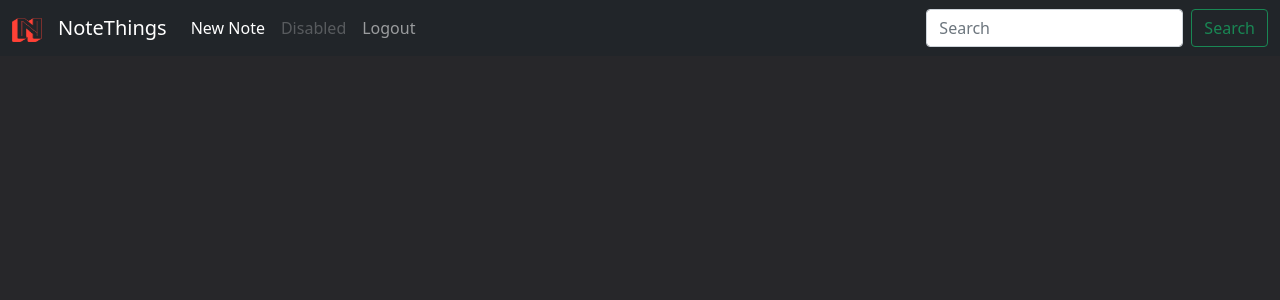
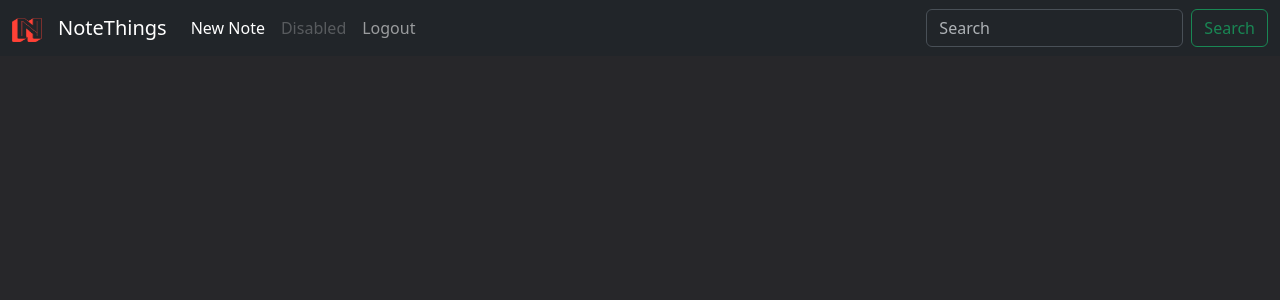
Before and after one commit to SergeiVasilyev/Notethings, a Django app: template noteapp/templates/base.html in a window 1280 px wide. Shown: the top 300 px of the page. Run offline with Django 5.2, Linux system fonts and the light colour scheme; the template is opened without the code that fills it, so the values that code supplies are empty.

Commit message:
base updated

```diff
--- a/noteapp/templates/base.html
+++ b/noteapp/templates/base.html
@@ -1,15 +1,15 @@
 {% load static %}
 <!DOCTYPE html>
-<html lang="en">
+<html lang="en" data-bs-theme="dark">
 <head>
     <meta charset="UTF-8">
     <meta name="viewport" content="width=device-width, initial-scale=1.0">
     <script src="https://ajax.googleapis.com/ajax/libs/jquery/3.6.4/jquery.min.js"></script>
-    <link href="https://cdn.jsdelivr.net/npm/bootstrap@5.0.2/dist/css/bootstrap.min.css" rel="stylesheet" integrity="sha384-EVSTQN3/azprG1Anm3QDgpJLIm9Nao0Yz1ztcQTwFspd3yD65VohhpuuCOmLASjC" crossorigin="anonymous">
+    <link href="https://cdn.jsdelivr.net/npm/bootstrap@5.3.2/dist/css/bootstrap.min.css" rel="stylesheet" integrity="sha384-T3c6CoIi6uLrA9TneNEoa7RxnatzjcDSCmG1MXxSR1GAsXEV/Dwwykc2MPK8M2HN" crossorigin="anonymous">
     <link rel="stylesheet" type="text/css" href="{% static 'noteapp/main.css' %}">
+    {% block style %}{% endblock style %}
     <title>{% block title %}NoteYourThings{% endblock title %}</title>
     {% block script %}{% endblock script %}
-    {% block style %}{% endblock style %}
 </head>
 <body>
     <nav class="navbar navbar-expand-lg navbar-dark bg-dark">
@@ -42,11 +42,11 @@
     </nav>
 
     <main class="container ">
-        <div class="cards mt-3">
-            {% block main %}{% endblock main %}
-        </div>
-        <script src="https://cdn.jsdelivr.net/npm/bootstrap@5.0.2/dist/js/bootstrap.bundle.min.js" integrity="sha384-MrcW6ZMFYlzcLA8Nl+NtUVF0sA7MsXsP1UyJoMp4YLEuNSfAP+JcXn/tWtIaxVXM" crossorigin="anonymous"></script>
+
+        {% block main %}{% endblock main %}
+
+
     </main>
-
+    <script src="https://cdn.jsdelivr.net/npm/bootstrap@5.0.2/dist/js/bootstrap.bundle.min.js" integrity="sha384-MrcW6ZMFYlzcLA8Nl+NtUVF0sA7MsXsP1UyJoMp4YLEuNSfAP+JcXn/tWtIaxVXM" crossorigin="anonymous"></script>
 </body>
 </html>
```
